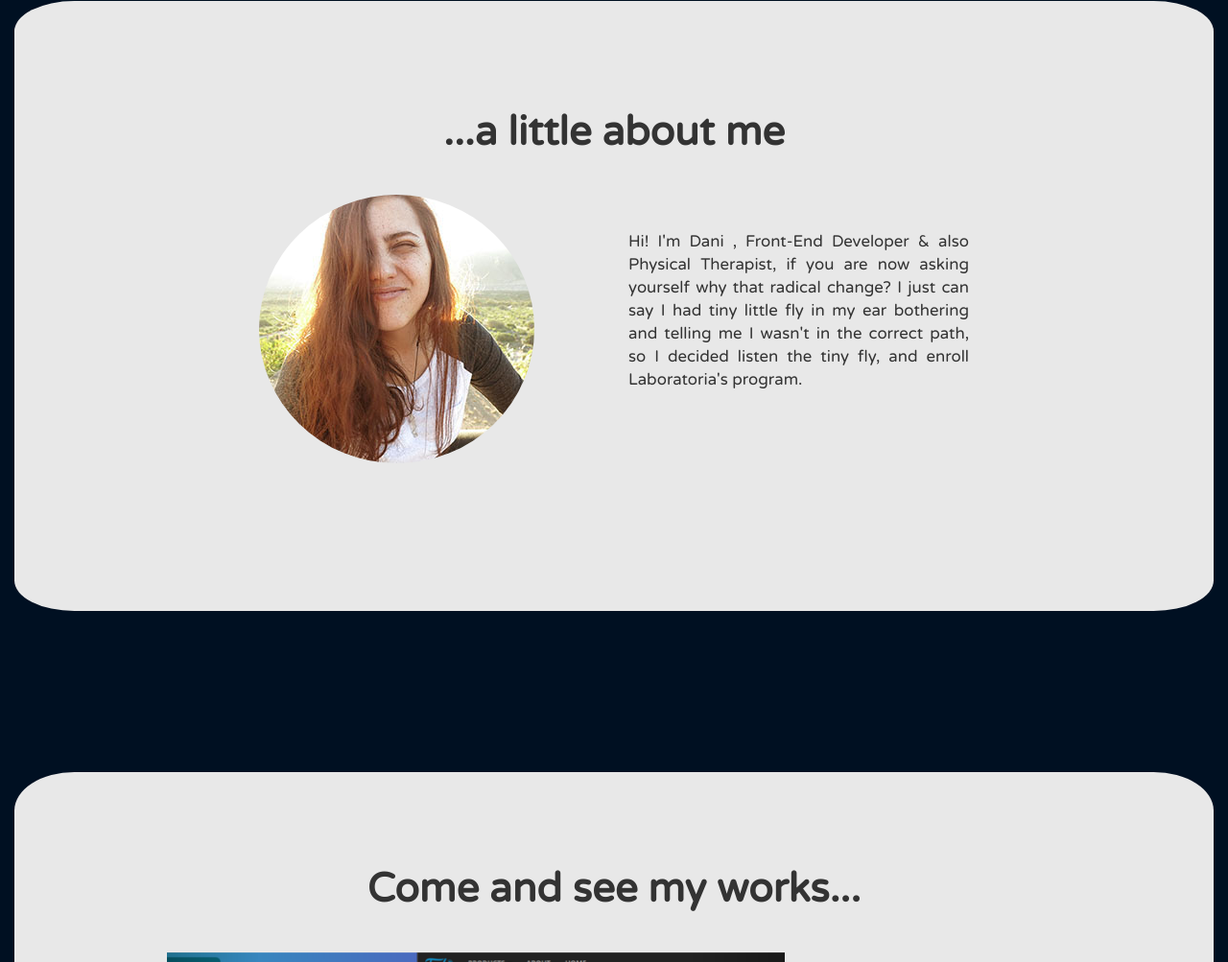
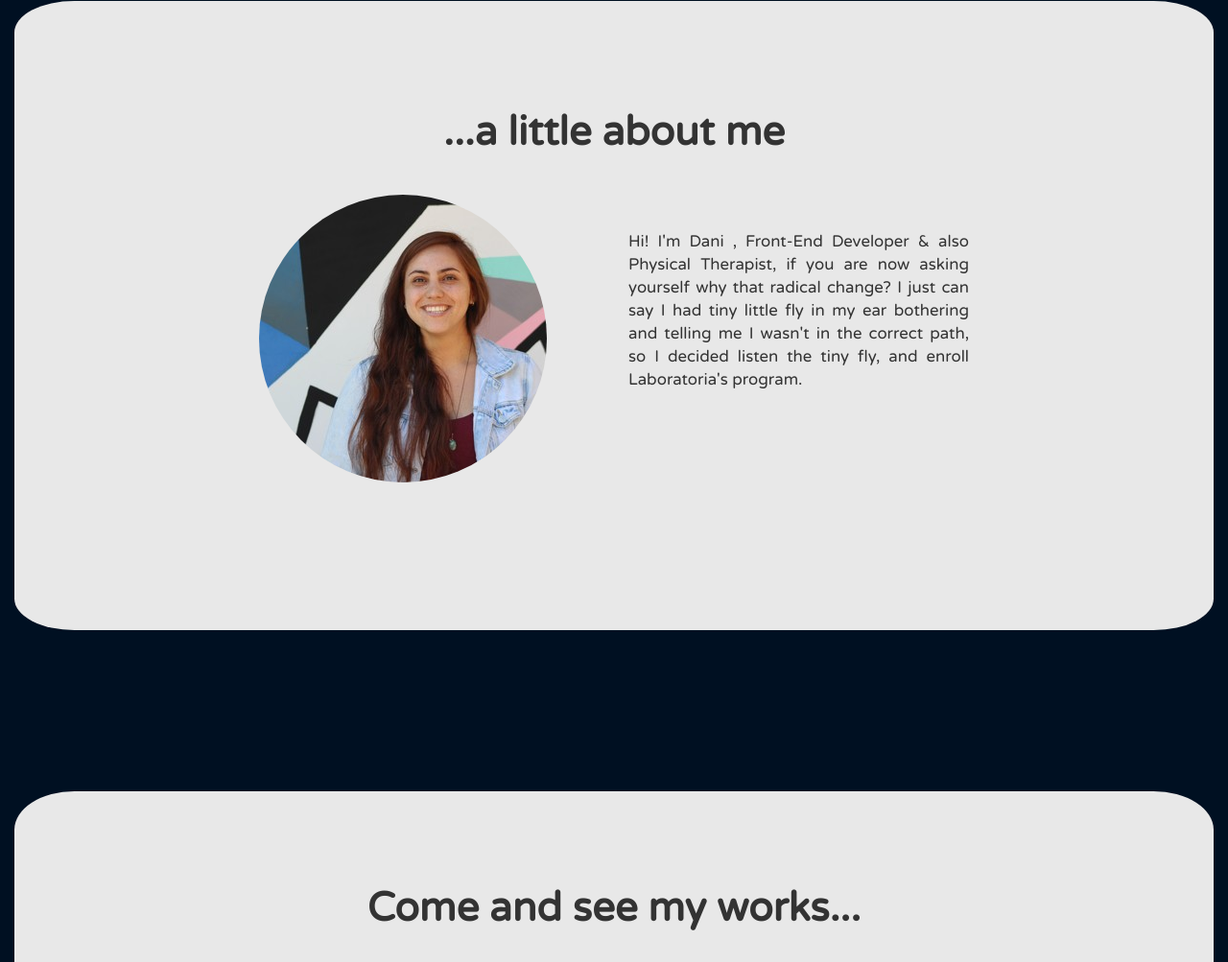
Before and after one commit to daniparraguez/Portfolio, a website: page index.html in a window 1280 px wide. Shown: the part 1017-2020 px from the top of the page at 96% size. Drawn offline with nearby package versions, Linux system fonts and the light colour scheme.

Commit message:
Fixed photo

```diff
--- a/index.html
+++ b/index.html
@@ -60,7 +60,7 @@
   <h1 class="title" >...a little about me</h1>
 <div class="row" >
     <div class="col-xs-12 col-sm-4 col-sm-offset-2 text-center">
-    <img src="./assets/img/DaniParraguez2.jpg" alt="..." class="img-circle img-responsive">
+    <img src="./assets/img/Copy of SCL172109 Daniela Parraguez.jpg" alt="..." class="img-circle img-responsive">
   </div>
     <div class="col-xs-12 col-sm-4 text-justify padding">
     <p>Hi! I'm Dani , Front-End Developer & also Physical Therapist, if you are now asking yourself why that radical change? I just can say I had tiny little fly in my ear bothering and telling me I wasn't in the correct path, so I decided listen the tiny fly, and enroll Laboratoria's program.</p>
```
Also changed, not shown: assets/img/140.jpg (deleted), assets/img/Copy of SCL172109 Daniela Parraguez.jpg (added), assets/img/DaniParraguez2.jpg (deleted).
